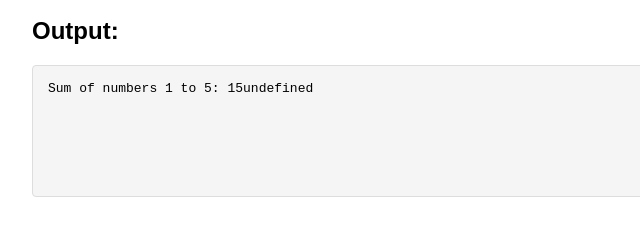
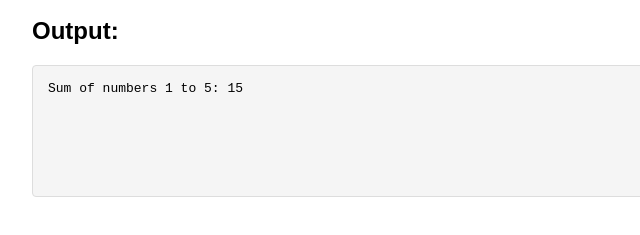
Before and after one commit to nitesh2920/Js-Compiler, a website: page index.html in a window 1280 px wide. Both pictures are taken after a click on the button "Run Code". Shown: the part 367-602 px from the top of the page, 208-848 px from the left. Drawn offline with Linux system fonts and the light colour scheme.

Commit message:
bug:undefined showing bug solved

```diff
--- a/index.html
+++ b/index.html
@@ -103,12 +103,12 @@ function executeCode(code) {
     // Display the output
     output.textContent = logs.join("\n");
     console.log("output: ", result)
-    // If there's a return value, append it
-    if (result !== undefined) {
+
+    if (result === undefined && logs.length === 0) {
+      output.textContent = "undefined";
+      console.log("output.textContent: ", output.textContent)
+    } else if (result !== undefined) {
       output.textContent += "\n\n" + result;
-    }
-    if (result == undefined) {
-      output.textContent += "" + result;
     }
 
     output.classList.remove("error");
```
